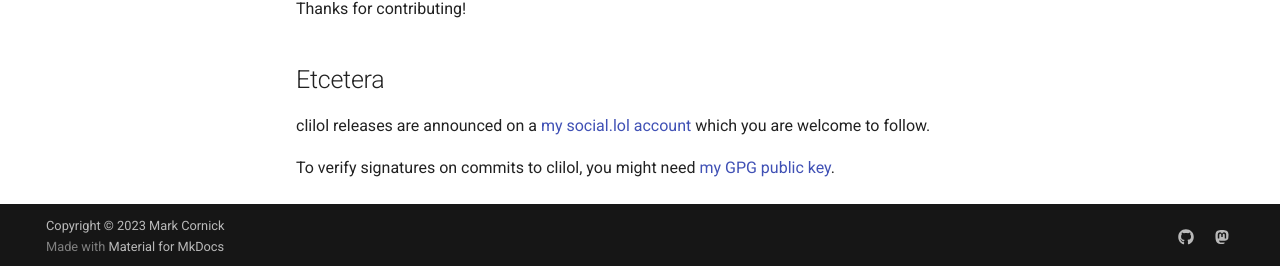
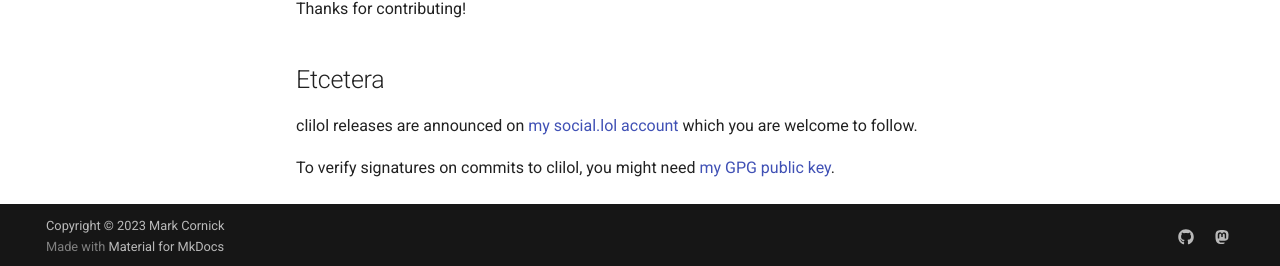
Before and after one commit to mcornick/clilol, an MkDocs documentation site: the page built from docs/index.md, in a window 1280 px wide and 900 px high, scrolled down 1952 px. Shown: the part 631-897 px from the top of the window. Built offline with MkDocs 1.6.1 and Material for MkDocs 9.7.7, drawn with Linux system fonts in a browser that asks for light colours; comment, search, counter and statistics services are not loaded.

```diff
--- a/docs/index.md
+++ b/docs/index.md
@@ -146,6 +146,6 @@ Thanks for contributing!
 
 ## Etcetera
 
-clilol releases are announced on a [my social.lol account](https://social.lol/@mcornick) which you are welcome to follow.
+clilol releases are announced on [my social.lol account](https://social.lol/@mcornick) which you are welcome to follow.
 
 To verify signatures on commits to clilol, you might need [my GPG public key](https://github.com/mcornick.gpg).
```
